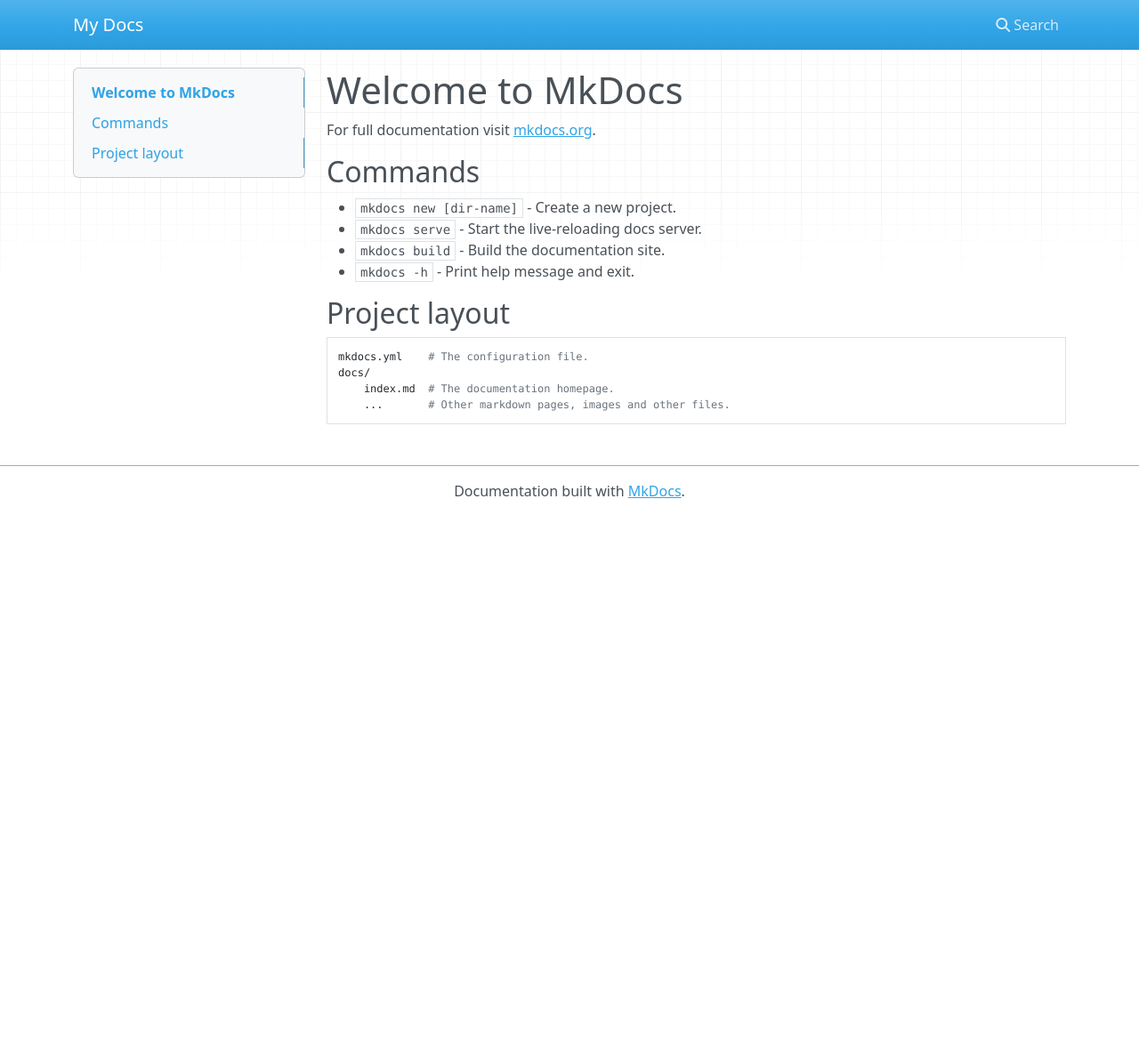
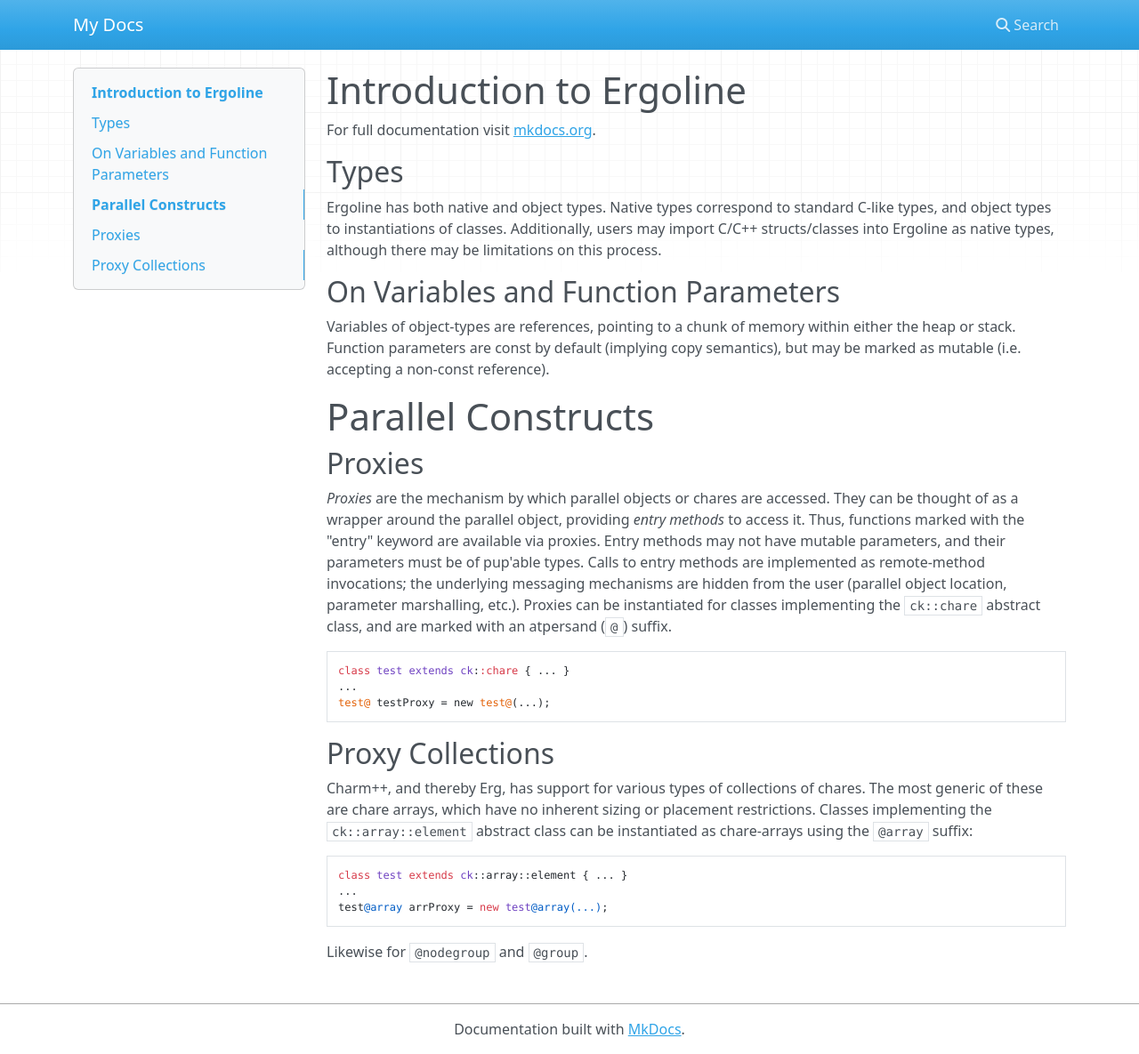
Before and after one commit to jszaday/ergoline, an MkDocs documentation site: the page built from docs/docs/index.md, in a window 1280 px wide and 1185 px high. Shown: the whole window at 89% size. Built offline with MkDocs 1.6.1, drawn with Linux system fonts in a browser that asks for light colours; nearby versions of some CDN libraries.

Commit message:
Early start to writing.

```diff
--- a/docs/docs/index.md
+++ b/docs/docs/index.md
@@ -1,17 +1,26 @@
-# Welcome to MkDocs
-
+# Introduction to Ergoline
 For full documentation visit [mkdocs.org](https://www.mkdocs.org).
 
-## Commands
+## Types
+Ergoline has both native and object types. Native types correspond to standard C-like types, and object types to instantiations of classes. Additionally, users may import C/C++ structs/classes into Ergoline as native types, although there may be limitations on this process.
 
-* `mkdocs new [dir-name]` - Create a new project.
-* `mkdocs serve` - Start the live-reloading docs server.
-* `mkdocs build` - Build the documentation site.
-* `mkdocs -h` - Print help message and exit.
+## On Variables and Function Parameters
+Variables of object-types are references, pointing to a chunk of memory within either the heap or stack. Function parameters are const by default (implying copy semantics), but may be marked as mutable (i.e. accepting a non-const reference).
 
-## Project layout
+# Parallel Constructs
 
-    mkdocs.yml    # The configuration file.
-    docs/
-        index.md  # The documentation homepage.
-        ...       # Other markdown pages, images and other files.
+## Proxies
+_Proxies_ are the mechanism by which parallel objects or chares are accessed. They can be thought of as a wrapper around the parallel object, providing _entry methods_ to access it. Thus, functions marked with the "entry" keyword are available via proxies. Entry methods may not have mutable parameters, and their parameters must be of pup'able types. Calls to entry methods are implemented as remote-method invocations; the underlying messaging mechanisms are hidden from the user (parallel object location, parameter marshalling, etc.). Proxies can be instantiated for classes implementing the `ck::chare` abstract class, and are marked with an atpersand (`@`) suffix.
+
+    class test extends ck::chare { ... }
+    ...
+    test@ testProxy = new test@(...);
+
+## Proxy Collections
+Charm++, and thereby Erg, has support for various types of collections of chares. The most generic of these are chare arrays, which have no inherent sizing or placement restrictions. Classes implementing the `ck::array::element` abstract class can be instantiated as chare-arrays using the `@array` suffix:
+
+    class test extends ck::array::element { ... }
+    ...
+    test@array arrProxy = new test@array(...);
+
+Likewise for `@nodegroup` and `@group`.
```
